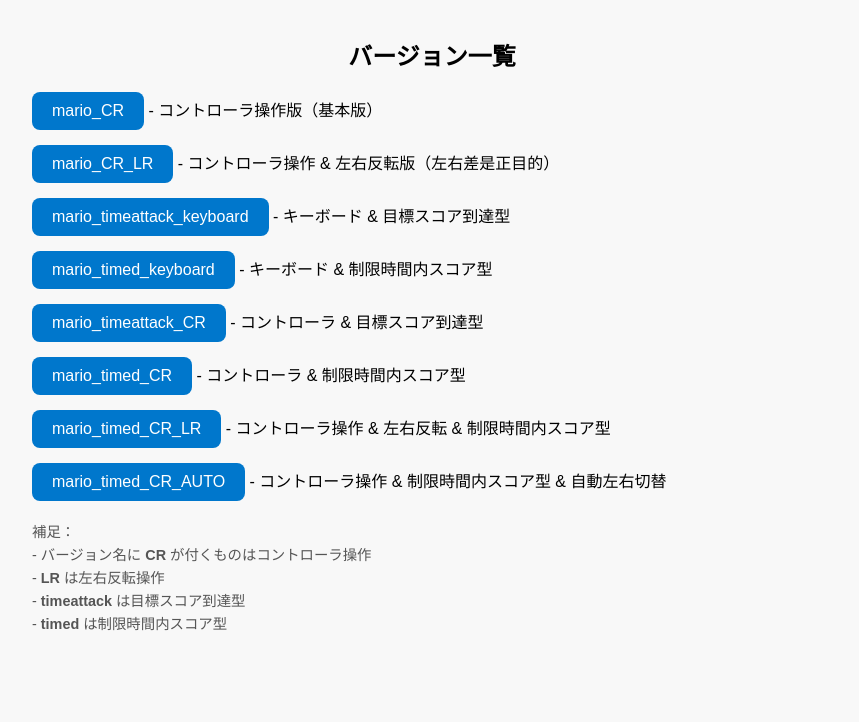
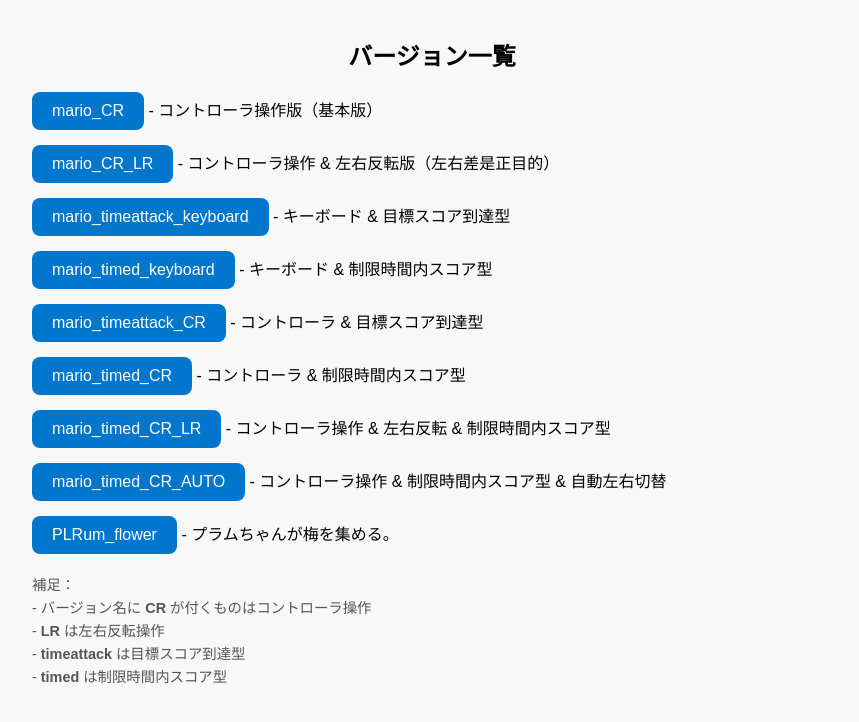
Before and after one commit to 15Ayu/Mario, a plain HTML site: page index.html in a window 1280 px wide. Shown: the part 224-946 px from the top of the page, without its empty margins (208-1067 px from the left). Drawn offline with Linux system fonts and the light colour scheme.

Commit message:
梅集めて梅の花咲くバージョン追加

```diff
--- a/index.html
+++ b/index.html
@@ -46,6 +46,7 @@
         <li><a class="button" href="mario_timed_CR/">mario_timed_CR</a> - コントローラ & 制限時間内スコア型</li>
         <li><a class="button" href="mario_timed_CR_LR/">mario_timed_CR_LR</a> - コントローラ操作 & 左右反転 & 制限時間内スコア型</li>
         <li><a class="button" href="mario_timed_CR_AUTO/">mario_timed_CR_AUTO</a> - コントローラ操作 & 制限時間内スコア型 & 自動左右切替</li>
+        <li><a class="button" href="PLRum_flower/">PLRum_flower</a> - プラムちゃんが梅を集める。</li>
     </ul>
 
     <p class="note">
```
